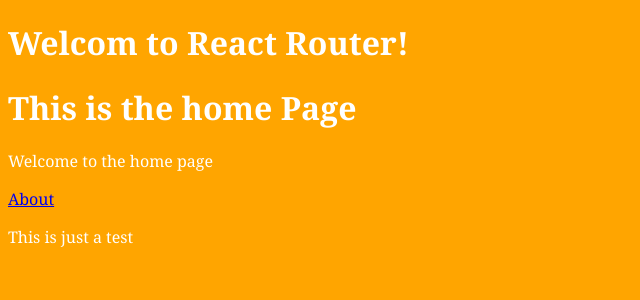
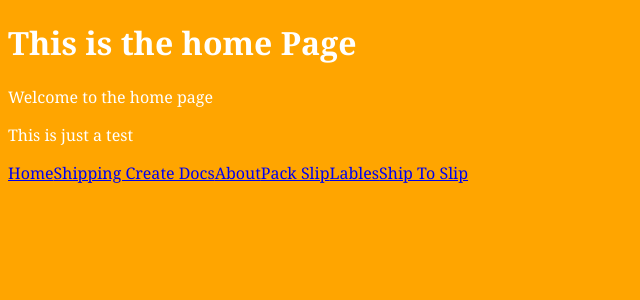
Before and after one commit to banksjazz87/label_creator, a React (Create React App) app: page / in a window 1280 px wide. Shown: the top 300 px of the page, without its empty margins (0-640 px from the left). Built offline with nearby package versions, Linux system fonts and the light colour scheme.

Commit message:
chore: I added all of the different pages that I believe I'm going to need, as of right now, along with their routes and paths

```diff
--- a/src/App.js
+++ b/src/App.js
@@ -5,16 +5,58 @@
 function App() {
   return (
    <div>
-       <h1>Welcom to React Router!</h1>
        <Routes>
             <Route path='/' element={<Home />} />
+            <Route path='shipping_creator' element={<ShippingCreator />} />
             <Route path='about' element={<About />} />
+            <Route path='pack_slip' element={<PackSlip />} />
+            <Route path='labels' element={<Labels />} />
+            <Route path='ship_to_papers' element={<ShipTo />} />
        </Routes>
-       <Text />
    </div>
   );
 }
 
+function Nav() {
+    return(
+        <nav>
+              <Link to='/'>Home</Link>
+              <Link to='/shipping_creator'>Shipping Create Docs</Link>
+              <Link to='/about'>About</Link>
+              <Link to='/pack_slip'>Pack Slip</Link>
+              <Link to='/labels'>Lables</Link>
+              <Link to='/ship_to_papers'>Ship To Slip</Link>
+        </nav>
+    )
+}
+
+function PackSlip() {
+    return(
+        <div>
+            <h1>This is the pack slip page</h1>
+            <Nav />
+
+        </div>
+    );
+}
+
+function Labels() {
+    return(
+        <div>
+            <h1>This is the labels page</h1>
+            <Nav />
+        </div>
+    );
+}
+
+function ShipTo() {
+    return(
+        <div>
+            <h1>This is the ship to page</h1>
+            <Nav />
+        </div>
+    )
+}
 function Text() {
     return(
         <div>
@@ -30,10 +72,18 @@
             <h1>This is the home Page</h1>
             <p>Welcome to the home page</p>
           </main>
-          <nav>
-              <Link to='/about'>About</Link>
-          </nav>
+          <Text />
+          <Nav />
+        </div>
+    )
+}
 
+function ShippingCreator() {
+    return(
+        <div>
+            <h1>Shipping Creator</h1>
+            <p>This is where we will create all of the various labels and slips</p>
+            <Nav />
         </div>
     )
 }
@@ -45,10 +95,7 @@
             <h1>This is the about page</h1>
             <p>Welcome to the about page</p>
           </main>
-          <nav>
-              <Link to='/'>Home</Link>
-          </nav>
-
+          <Nav />
         </div>
     )
 }
```
